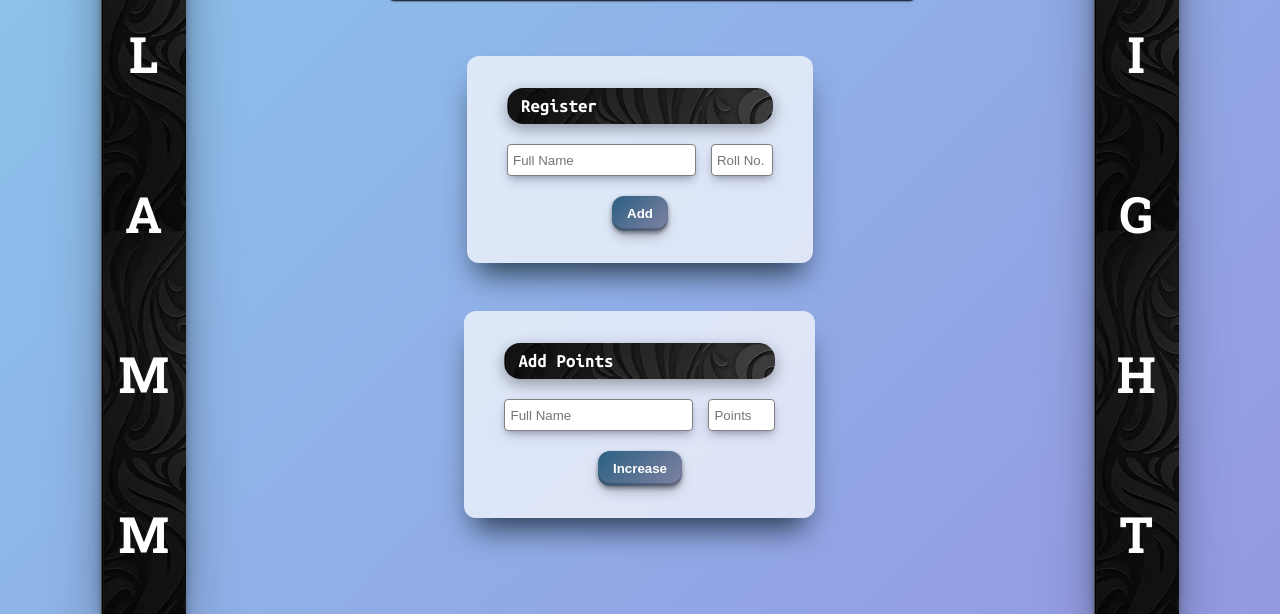
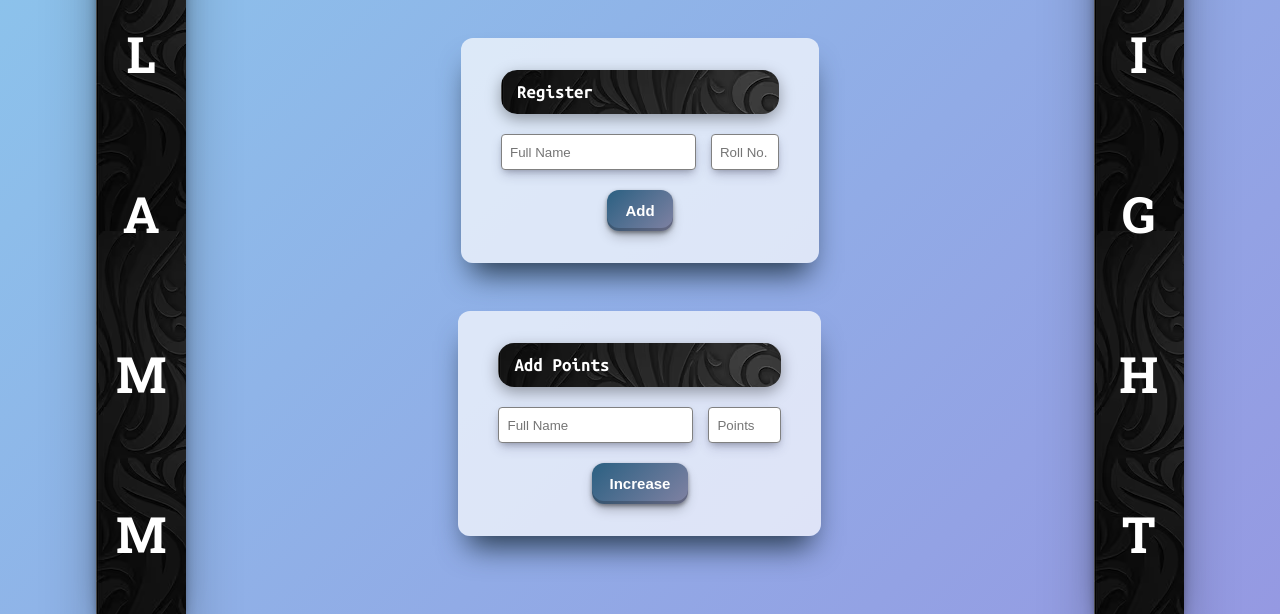
Before and after one commit to chetankar65/CSES-Leaderboard, a plain HTML site: page admin.html in a window 1280 px wide. Shown: the part 186-800 px from the top of the page. Drawn offline with Linux system fonts and the light colour scheme.

Commit message:
Edit styles minor changes

```diff
--- a/styles.css
+++ b/styles.css
@@ -18,7 +18,7 @@
 .strip {
     box-shadow: rgba(0, 0, 0, 0.25) 0px 54px 55px, rgba(0, 0, 0, 0.12) 0px -12px 30px, rgba(0, 0, 0, 0.12) 0px 4px 6px, rgba(0, 0, 0, 0.17) 0px 12px 13px, rgba(0, 0, 0, 0.09) 0px -3px 5px;
     font-family: "Roboto Slab";
-    min-width: 85px;
+    min-width: 90px;
     font-size: 50px;
     font-weight: bold;
     align-self: stretch;
@@ -78,7 +78,7 @@
 .legend {
     align-self: stretch;
     box-shadow: rgba(0, 0, 0, 0.35) 0px 5px 15px;
-    padding: 8px 14px;
+    padding: 12px 16px;
     border-radius: 1em;
     background-image: url(black-pattern.png);
 }
@@ -93,7 +93,7 @@
 input {
     height: 1.5em;
     border-radius: 4px;
-    padding: 5px;
+    padding: 7px 8px;
     border: 1px solid grey;
     box-shadow: rgba(50, 50, 93, 0.25) 0px 6px 12px -2px, rgba(0, 0, 0, 0.3) 0px 3px 7px -3px;
     background-color: rgb(255, 255, 255);
@@ -108,12 +108,13 @@
 }
 
 button[type="submit"] {
+    font-size: 15px;
     box-shadow: rgba(0, 0, 0, 0.4) 0px 2px 4px, rgba(0, 0, 0, 0.3) 0px 7px 13px -3px, rgba(0, 0, 0, 0.2) 0px -3px 0px inset;
     border-radius: 12px;
     border: 0px;
     color: white;
     font-weight: bold;
-    padding: 10px 15px;
+    padding: 12px 18px;
     background-image: linear-gradient(135deg, #2b6082 0%, #8082a3 100%);
 }
 
```
